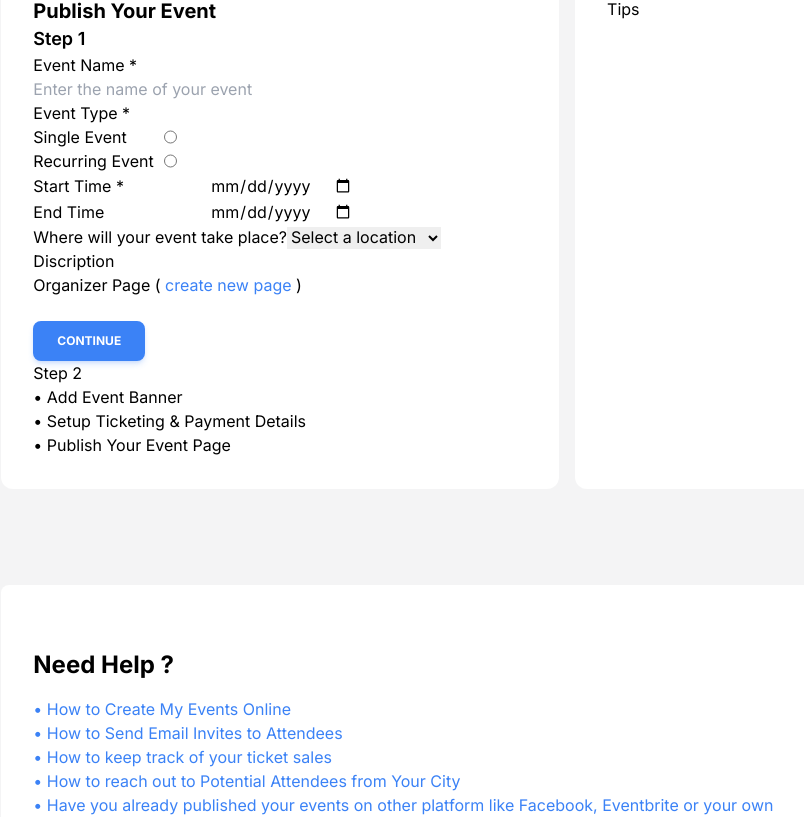
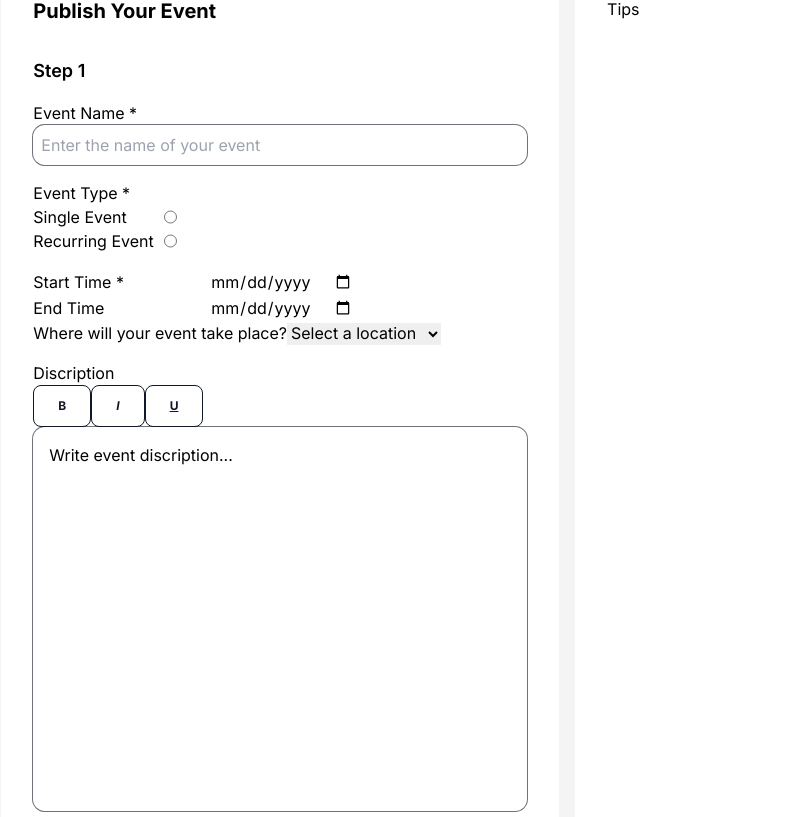
Before and after one commit to GOne0816/Event-Management, a React (Vite) app: page /createEvent in a window 1280 px wide. Shown: the part 439-1256 px from the top of the page, without its empty margins (212-1016 px from the left). Built offline with nearby package versions, Linux system fonts and the light colour scheme.

Commit message:
create event page is started

```diff
--- a/src/Components/User/CreateEvent.jsx
+++ b/src/Components/User/CreateEvent.jsx
@@ -22,22 +22,23 @@ const CreateEvent = () => {
         {/* Event Form */}
         <div className="w-2/3 py-16 flex gap-4">
           <form className="bg-white w-4/6 rounded-xl p-8">
-            <h1 className="font-bold text-xl">Publish Your Event</h1>
-            <h3 className="font-semibold text-lg">Step 1</h3>
+            <h1 className="font-bold text-xl mb-8">Publish Your Event</h1>
+            <h3 className="font-semibold text-lg mb-4">Step 1</h3>
 
             {/* Event Name Input Section */}
-            <div className="flex flex-col">
+            <div className="flex flex-col my-4">
               <label htmlFor="eventName">Event Name *</label>
               <input
                 type="text"
                 name="eventName"
                 id="eventName"
                 placeholder="Enter the name of your event"
+                className="ring-1 ring-zinc-500 rounded-xl p-2"
               />
             </div>
 
             {/* Event Type Input Secton */}
-            <div className="flex flex-col">
+            <div className="flex flex-col my-4">
               <label htmlFor="event">Event Type *</label>
               <label htmlFor="single" className="w-36 flex justify-between">
                 Single Event
@@ -92,9 +93,18 @@ const CreateEvent = () => {
             </div>
 
             {/* Event Description */}
-            <div>
-              <label htmlFor="description">Discription</label>
-              <input type="text" name="description" id="description" />
+            <div className="flex flex-col my-4">
+              <label htmlFor="description" className="">Discription</label>
+              <div>
+                <div>
+                  <button className="btn-Outlined">B</button>
+                  <button className="btn-Outlined"><i>I</i></button>
+                  <button className="btn-Outlined underline">U</button>
+                </div>
+                <div className="h-96 w-full ring-1 ring-zinc-500 rounded-xl p-4" contentEditable="true">
+                  Write event discription...
+                </div>
+              </div>
             </div>
 
             {/* Organizer Page */}
@@ -103,8 +113,8 @@ const CreateEvent = () => {
               <input type="text" name="" id="" />
             </div>
             <button className="btn-Blue">Continue</button>
-            <div>
-              <h3>Step 2</h3>
+            <div className="mt-8">
+              <h3 className="font-semibold text-lg mb-4">Step 2</h3>
               <ul>
                 <li><span> &#8226; </span> Add Event Banner</li>
                 <li><span> &#8226; </span> Setup Ticketing & Payment Details</li>
```
